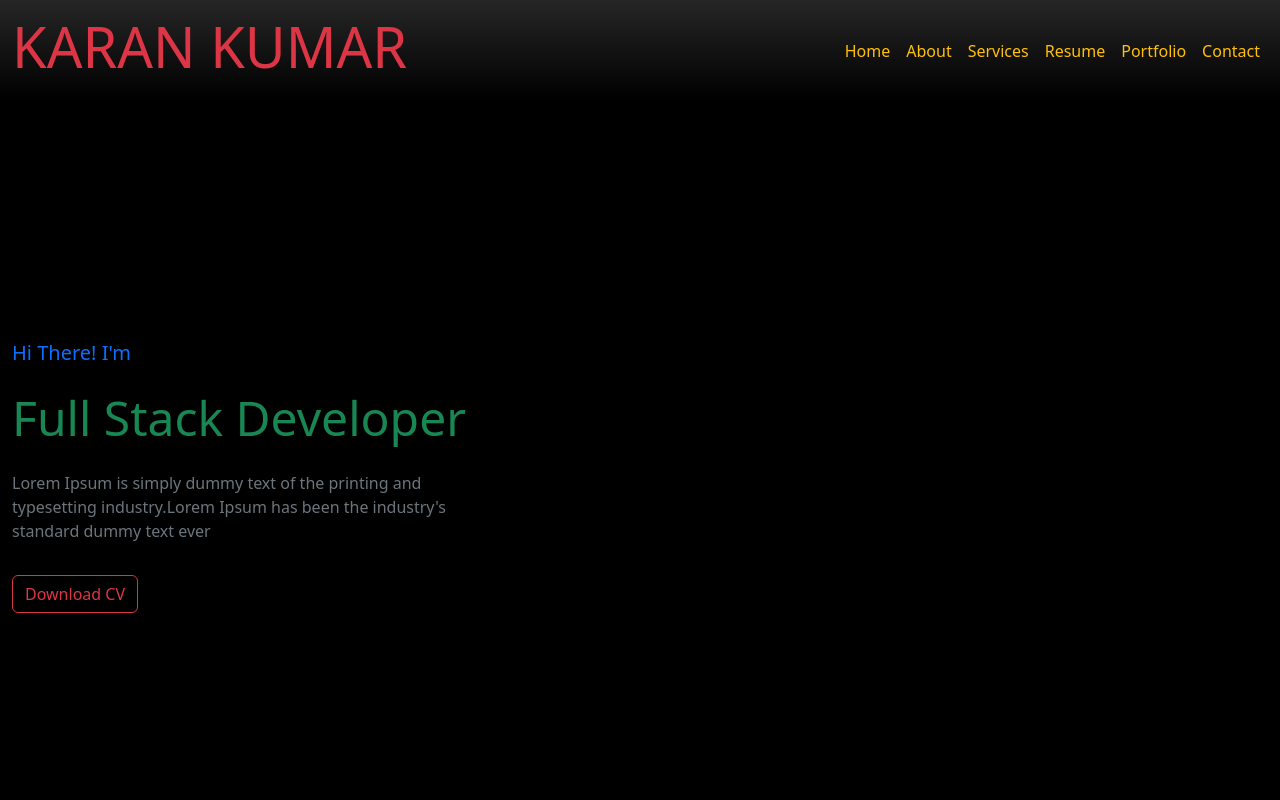
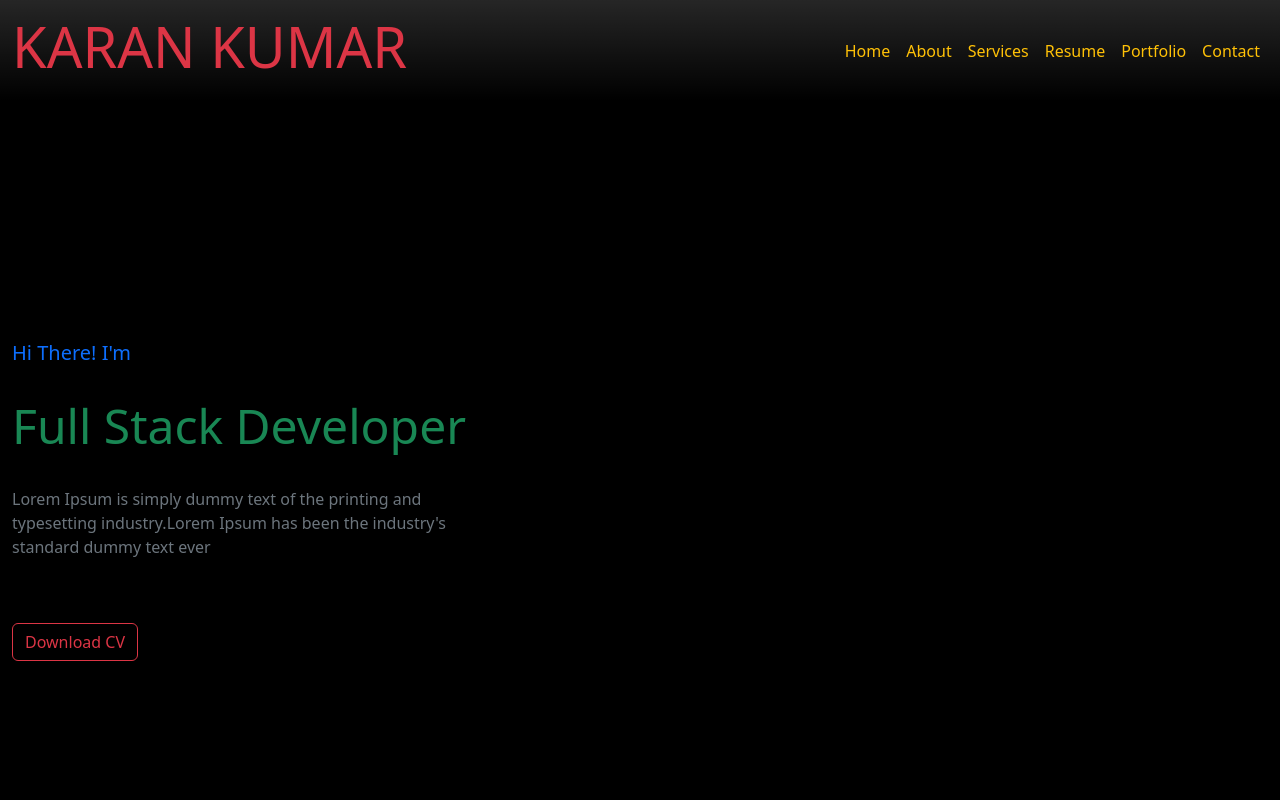
Before and after one commit to karan-2006/Portfolio, a React (Vite) app: page / in a window 1280 px wide. Shown: the top 800 px of the page. Built offline with nearby package versions, Linux system fonts and the light colour scheme.

Commit message:
Update Home.jsx

```diff
--- a/src/Home.jsx
+++ b/src/Home.jsx
@@ -5,10 +5,10 @@ function Home() {
     <div className=" my-5 py-5">
     <div className="container-fluid position-relative my-5 py-5" id="home">
     <h5 className="text-primary pt-5">Hi There! I'm</h5>
-    <h5 className="text-success display-5 py-3">Full Stack Developer</h5>
+    <h5 className="text-success display-5 py-4">Full Stack Developer</h5>
     <p className="text-secondary">Lorem Ipsum is simply dummy text of the printing and <br />
      typesetting industry.Lorem Ipsum has been the industry's <br /> standard dummy text ever</p>
-     <button className="btn btn-outline-danger my-3" type="button">Download CV</button>
+     <button className="btn btn-outline-danger my-5" type="button">Download CV</button>
     </div>
     </div>
 
```
